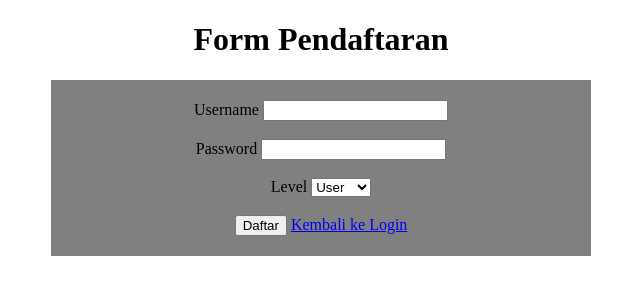
After one commit to bintangprayoga24/latian-login.php, a PHP site: page /daftar.php in a window 1280 px wide. The commit adds this page. Shown: the top 300 px of the page, without its empty margins (319-959 px from the left). Run offline with PHP 8.4, Linux system fonts and the light colour scheme.

Commit message:
daftar login

```diff
--- a/adminhome.php
+++ b/adminhome.php
@@ -16,8 +16,10 @@ if(isset($_SESSION["login"])){
 <head>
     <title></title>
 </head>
-<body>
+<body style="text-align: center;">
 <h1>INI HALAMAN ADMIN </h1>
+<h3>Selamat datang , admin</h3>
+
 <a href="logout.php">logout<</a>
 </body>
 </html>
--- /dev/null
+++ b/daftar.php
@@ -0,0 +1,81 @@
+<?php
+session_start();
+
+if(isset($_SESSION["login"])){
+    if($_SESSION["login"]=="user"){
+        header("location:userhome.php");
+    }
+
+    if($_SESSION["login"]=="admin"){
+        header("location:adminhome.php");
+    }
+ }
+
+$host="localhost";
+$user="root";
+$password="";
+$db="user";
+
+$conn=mysqli_connect($host,$user,$password,$db);
+
+if(!$conn){
+    die("connection error");
+}
+
+if($_SERVER["REQUEST_METHOD"]=="POST"){
+    $username = $_POST["username"];
+    $password = $_POST["password"];
+    $usertype = $_POST["usertype"];
+
+    // cek apakah username sudah ada
+    $check = mysqli_query($conn,"SELECT * FROM login1 WHERE username='$username'");
+    if(mysqli_num_rows($check) > 0){
+        echo "<p style='color:red;'>⚠️ Username sudah digunakan!</p>";
+    }else{
+        $query = "INSERT INTO login1 (username, password, usertype) VALUES ('$username','$password','$usertype')";
+        if(mysqli_query($conn,$query)){
+            echo "<p style='color:green;'>✅ Registrasi berhasil, silakan <a href='login.php'>Login</a></p>";
+        }else{
+            echo "<p style='color:red;'>❌ Error: " . mysqli_error($conn) . "</p>";
+        }
+    }
+}
+?>
+
+<!DOCTYPE html>
+<html>
+<head>
+    <title>Daftar</title>
+</head>
+<body>
+<center>
+    <h1>Form Pendaftaran</h1>
+    <div style="background-color: grey; width: 500px; padding: 20px;">
+        <form action="" method="POST">
+            <div>
+                <label>Username</label>
+                <input type="text" name="username" required>
+            </div>
+            <br>
+            <div>
+                <label>Password</label>
+                <input type="password" name="password" required>
+            </div>
+            <br>
+            <div>
+                <label>Level</label>
+                <select name="usertype" required>
+                    <option value="user">User</option>
+                    <option value="admin">Admin</option>
+                </select>
+            </div>
+            <br>
+            <div>
+                <input type="submit" value="Daftar">
+                <a href="login.php">Kembali ke Login</a>
+            </div>
+        </form>
+    </div>
+</center>
+</body>
+</html>
--- a/login.php
+++ b/login.php
@@ -75,6 +75,7 @@ if($_SERVER["REQUEST_METHOD"]=="POST")
         <br><br>
         <div>
             <input type="submit" value="LOGIN">
+            <a href="daftar.php">Daftar</a>
         </div>
     </form>
 
--- a/userhome.php
+++ b/userhome.php
@@ -16,9 +16,10 @@ if(isset($_SESSION['login'])){
 <head>
     <title></title>
 </head>
-<body>
+<body style="text-align: center;">
 
 <h1>INI HALAMAN USER</h1>
+<h3>Selamat datang , user</h3>
 
 <a href="logout.php">logout<</a>
 </body>
```
